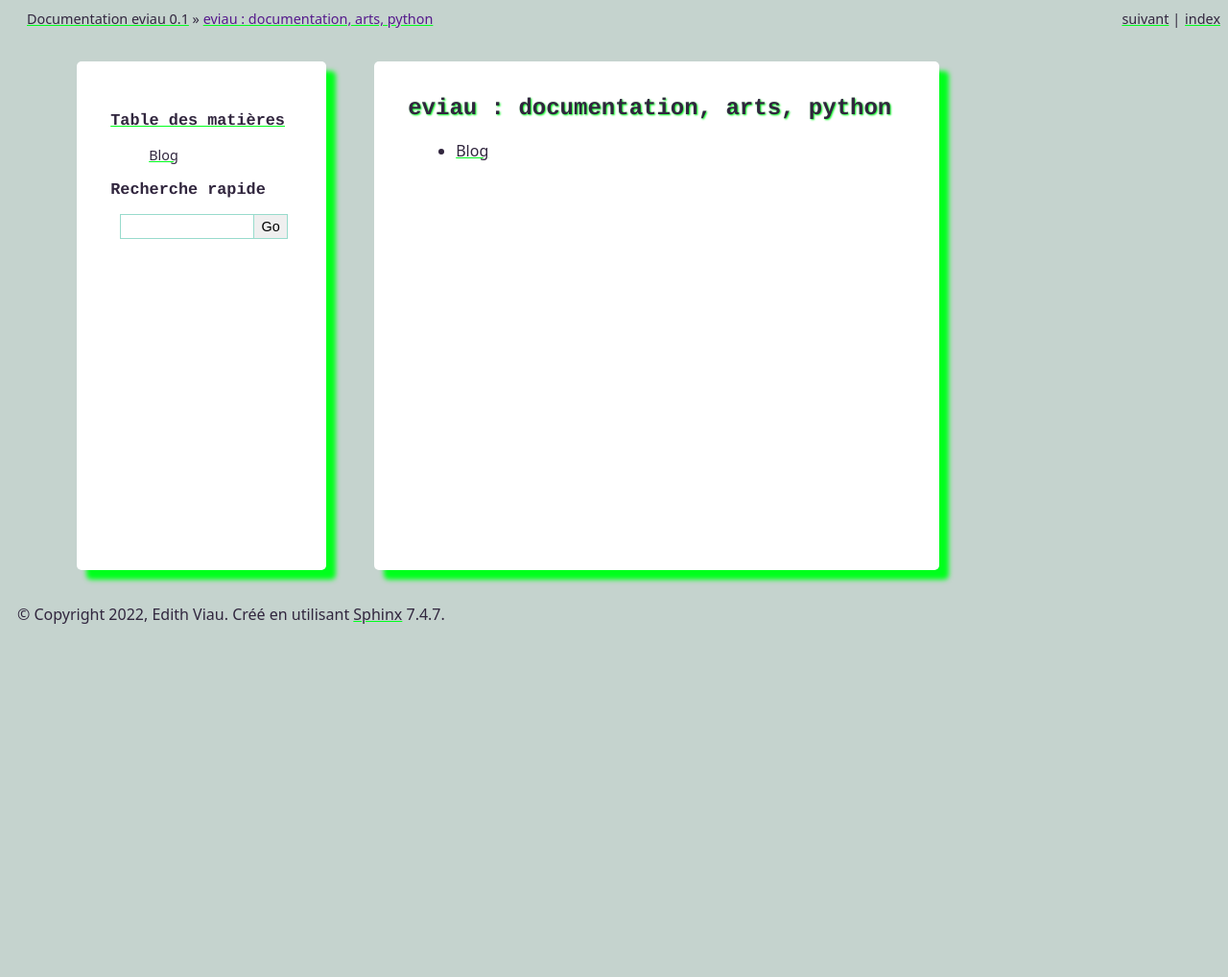
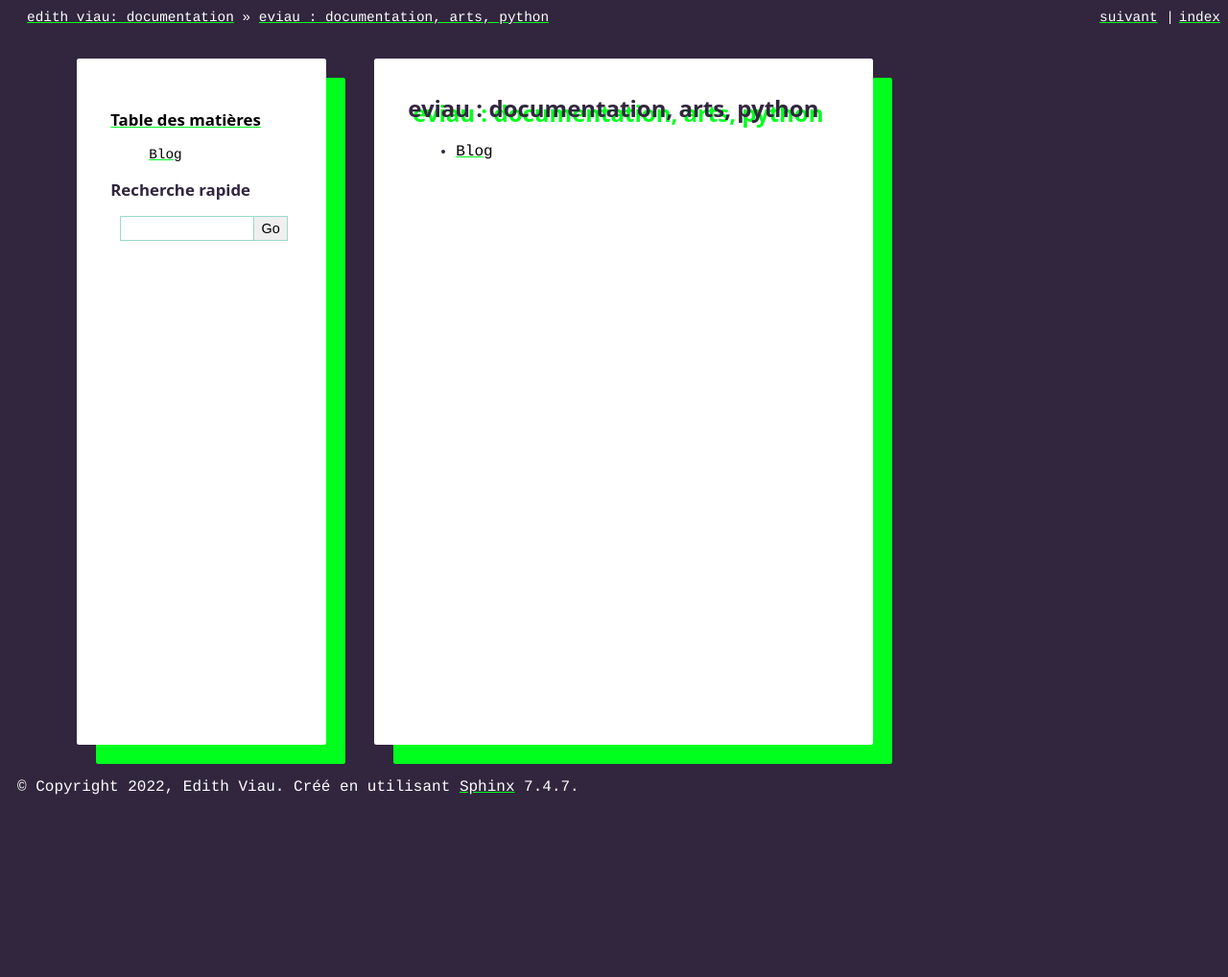
Before and after one commit to eviau/blogue, a Sphinx documentation site: the page built from source/index.rst, in a window 1280 px wide. Shown: the whole page at 96% size. Built offline with Sphinx 7.4.7, drawn with Linux system fonts in a browser that asks for light colours; pages that are not in the unit, such as notebooks, are missing from menus; after the commit the page ends 900 px from its top, so only the background shows below that.

Commit message:
actual theme

```diff
--- a/source/conf.py
+++ b/source/conf.py
@@ -9,7 +9,7 @@
 project = 'eviau'
 copyright = '2022, Edith Viau'
 author = 'Edith Viau'
-release = '0.1'
+release = ''
 
 # -- General configuration ---------------------------------------------------
 # https://www.sphinx-doc.org/en/master/usage/configuration.html#general-configuration
@@ -26,6 +26,7 @@ extensions.append('sphinxcontrib.newsfeed')
 # -- Options for HTML output -------------------------------------------------
 # https://www.sphinx-doc.org/en/master/usage/configuration.html#options-for-html-output
 
+html_title = "edith viau: documentation"
 html_theme = 'theme'
 html_theme_path = ['.']
 html_static_path = ['_static']
--- a/source/theme/static/style.css
+++ b/source/theme/static/style.css
@@ -1,35 +1,40 @@
 @import url("basic.css"); /* make sure to sync this with the base theme's css filename */
 
-body{
-	min-height: 1000px}
-
-
 html {
-    background-color: #C5D3CE;
+    background-color: #31263E;
     color: #31263E;
-    font-family: sans;
-    min-height: 1000px;
+    font-family: courier;
     }
 
 h1{
-    text-shadow: 1px 1px 2px #00ff1d;}
+    text-shadow: #00FF1D 5px 5px;}
 h1, h2, h3{
-    font-family: courier;}
+	font-weight: 900;
+    font-family: sans;}
 
-a{    color: #31263E;
-    text-decoration-color: #00ff1d;}
+a{color: black;
+text-decoration-color: #00FF1D;}
+
+.related a {
+color:white;}
+
+.footer a{
+color:white}
+
+.related, .footer{
+color:white}
 
 div{
     margin: 10px;}
 
 div.documentwrapper, div.sphinxsidebar{
     padding: 15px;
-    border-radius: 5px;
+    border-radius: 2.5px;
     background-color: white;
-    box-shadow: 10px 10px 5px #00ff1d;
+    box-shadow: 20px 20px #00FF1D;
     margin: 25px;
     max-width: 750px;
-    min-height: 500px;}
+    }
 
 
 div.clearer {
@@ -42,13 +47,13 @@ div.section::after {
     clear: left;
 }
 
-
 .strike {
     text-decoration: line-through;
 }
 
 div.document{
 	display: flex;
+	min-height: 85vh;
 }
 
 div.sphinxsidebar {
```
